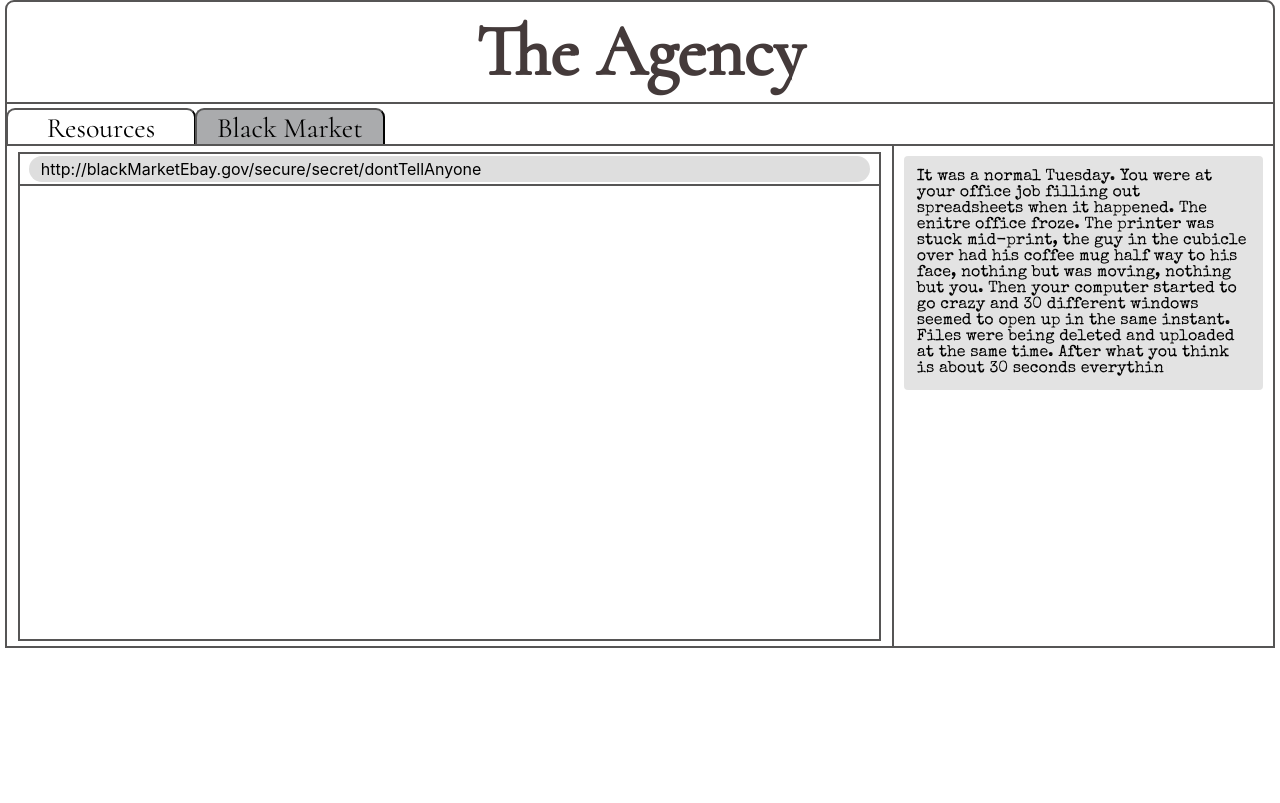
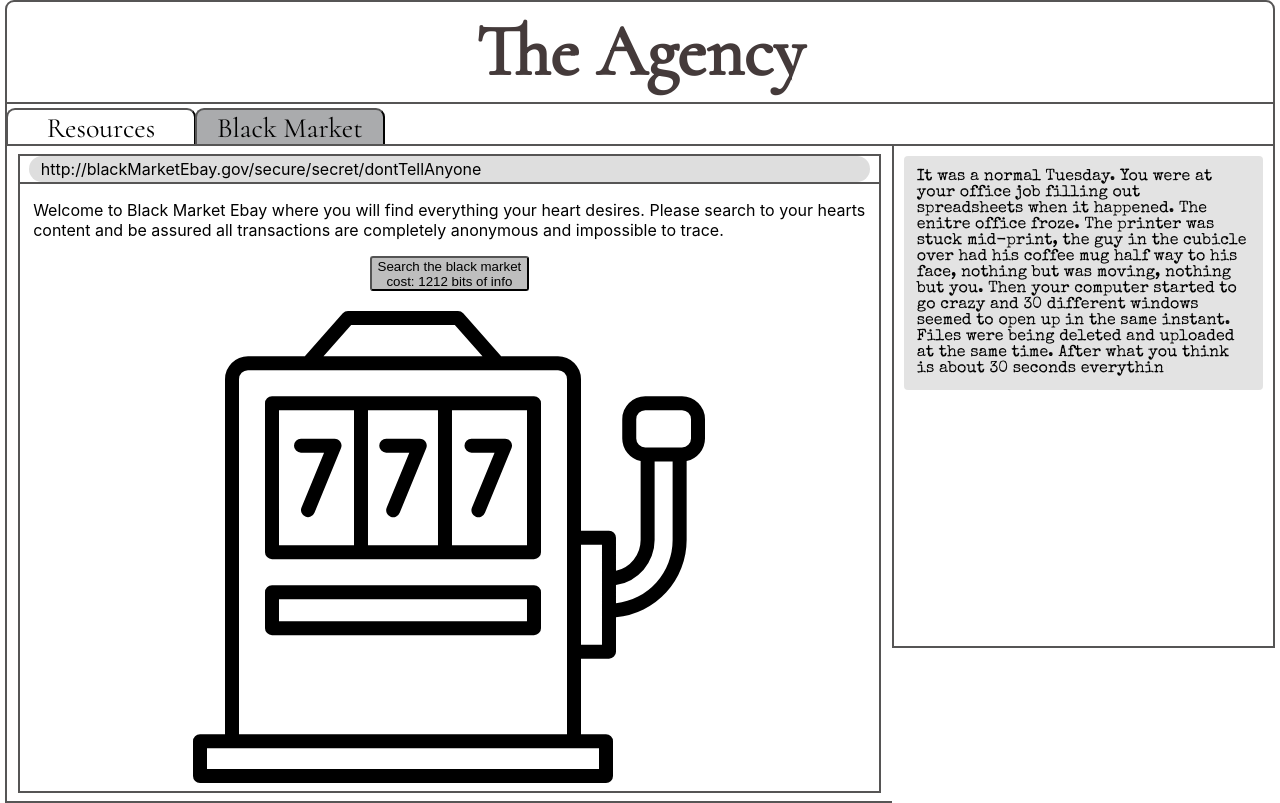
Before and after one commit to meniality/theAgencyFrontEnd, a React (Create React App) app: page / in a window 1280 px wide. Both pictures are taken after a click on the button "Black Market". Built offline with nearby package versions, Linux system fonts and the light colour scheme.

Commit message:
added a button and short blurb on black market page. Found and imported a svg slot machine image. built a file for a single item card.

```diff
--- a/src/containers/mainContainers/blackMarketTab/blackMarket.js
+++ b/src/containers/mainContainers/blackMarketTab/blackMarket.js
@@ -1,4 +1,5 @@
 import React from 'react'
+import images from '../../../images'
 
 function BlackMarketContainer() {
   return (
@@ -9,6 +10,17 @@ function BlackMarketContainer() {
             <p style= {styles.address}>http://blackMarketEbay.gov/secure/secret/dontTellAnyone</p>
           </div>
         </div>
+        <div style={styles.welcomeMessageContainer}>
+          <p style={styles.welcomeMessage}>Welcome to Black Market Ebay where you will find everything your heart desires. Please search to your hearts content and be assured all transactions are completely anonymous and impossible to trace. </p>
+        </div>
+        <button style={styles.button} className={'button'}>
+          Search the black market <br/>
+          cost: 1212 bits of info
+        </button>
+        <img
+          src={images.slotMachine}
+          alt= 'slot machine'
+        />
       </div>
     </div>
   )
@@ -33,7 +45,10 @@ const styles = {
     height: '97%',
     borderStyle: 'solid',
     borderColor: 'rgb(86, 85, 85)',
-    borderWidth: 2
+    borderWidth: 2,
+    display: 'flex',
+    flexDirection: 'column',
+    alignItems: 'center'
   },
   addressBarContainer:{
     display: 'flex',
@@ -43,6 +58,7 @@ const styles = {
     borderColor: 'rgb(86, 85, 85)',
     borderWidth: 2,
     height: 30,
+    width: '100%'
   },
   addressBar:{
     width: '98%',
@@ -54,5 +70,18 @@ const styles = {
   },
   address:{
     marginLeft: 12
+  },
+  welcomeMessageContainer:{
+    display: 'flex',
+    justifyContent:'center',
+    width: '100%'
+  },
+  welcomeMessage:{
+    width: '97%'
+  },
+  button: {
+    height: 35,
+    borderRadius: 3,
+    backgroundColor: 'rgba(128, 128, 128, 0.51)'
   }
 }
--- a/src/containers/mainContainers/resourceTab/actionPages/bitsOfInfoActionPage.js
+++ b/src/containers/mainContainers/resourceTab/actionPages/bitsOfInfoActionPage.js
@@ -98,7 +98,7 @@ function BitsOfInfoActionPage (props) {
       return (
         <div style={styles.actionContainer}>
           <div style={styles.topDescriptionDiv}>
-            <p style={styles.description}>Hire a hacker to write an algorithm to search the internet</p>
+            <p style={styles.description}>Hire hackerX to write an algorithm to search the internet</p>
             {createMinusButton(props.toggleHireAHackerMinimized)}
           </div>
           <p style={styles.description}>Cost: ${Math.round(algorithms.cost)} for +1 bit of info per second</p>
@@ -114,7 +114,7 @@ function BitsOfInfoActionPage (props) {
       )
     }
     else if (actionsVisibility.resource.bitsOfInfo.hireAHacker.visible === true && actionsVisibility.resource.bitsOfInfo.hireAHacker.minimized === true) {
-      const text = "Hire a Hacker"
+      const text = "Hire HackerX to write an algorithm"
       return minimizedActionDiv(text, props.toggleHireAHackerMinimized)
     }
   }
--- /dev/null
+++ b/src/images/index.js
@@ -0,0 +1,5 @@
+import slotMachine from '../images/slot-machine.svg'
+
+export default {
+  slotMachine,
+}
```
Also changed, not shown: src/containers/mainContainers/blackMarketTab/itemCard.js (added, +23 -0 lines), src/images/slot-machine.svg (added).
